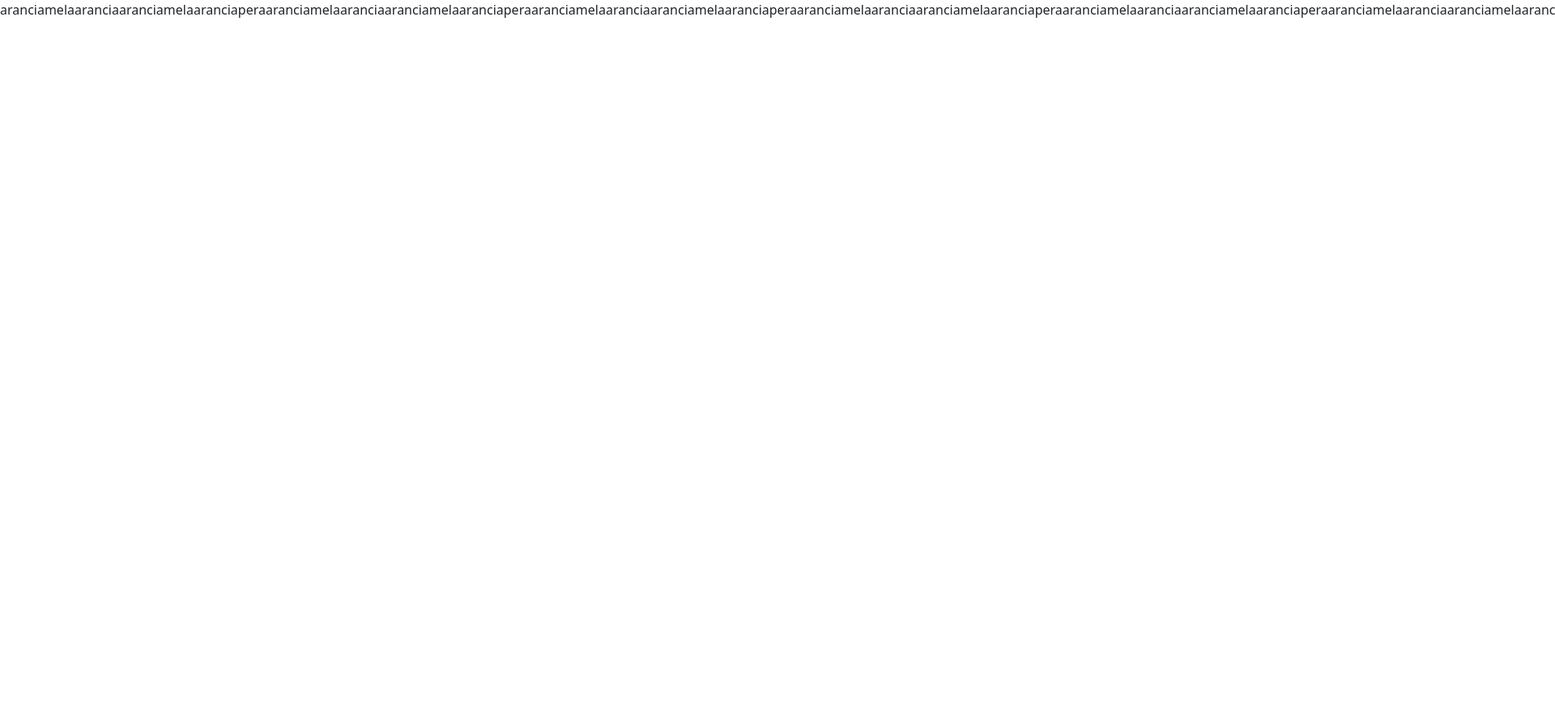
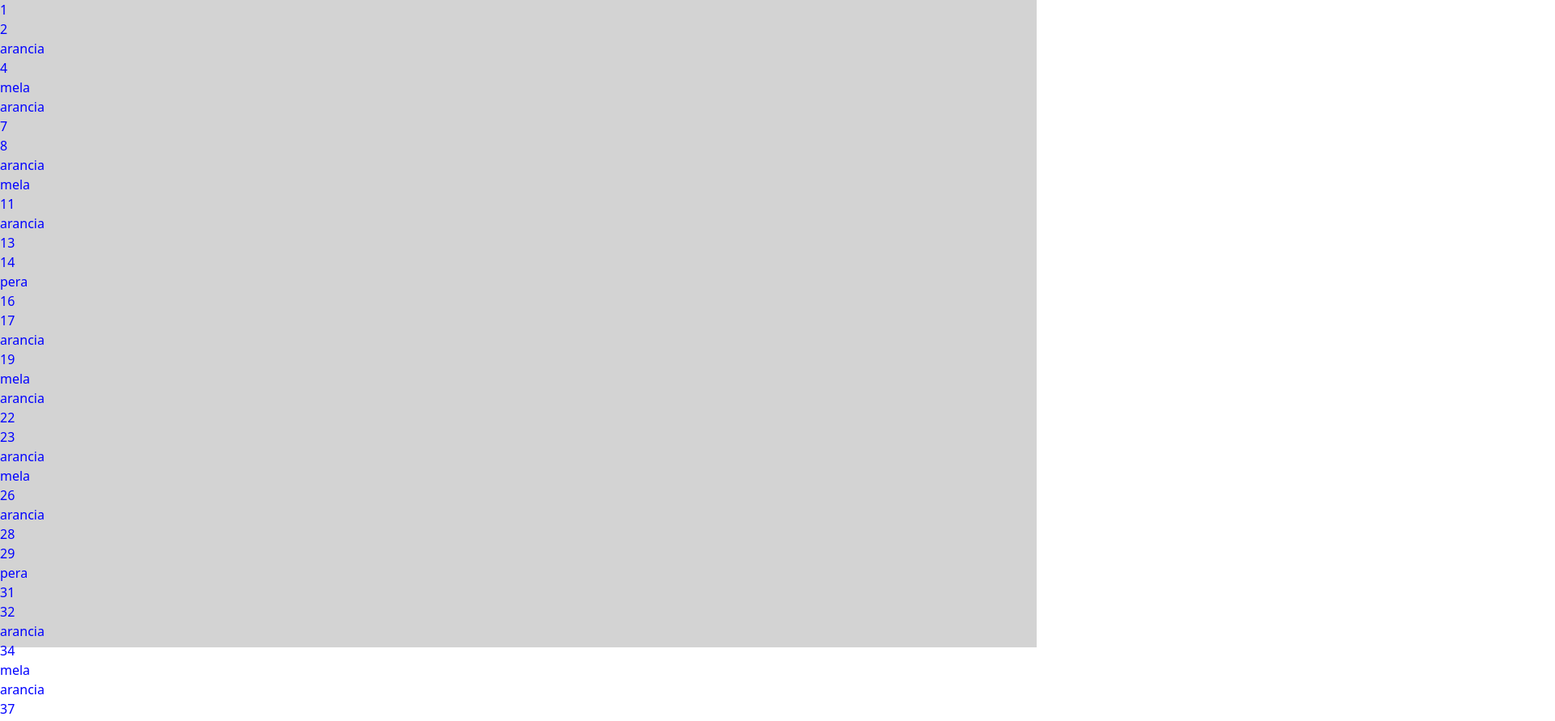
Before and after one commit to Ensick/js-fizzbuzz, a plain HTML site: page index.html in a window 1280 px wide. Shown: the top 891 px of the page at 81% size, 1920 px wide, since content can reach past the window. Before the commit the page ends 800 px from the top, so only its background shows below. Drawn offline with nearby package versions, Linux system fonts and the light colour scheme.

Commit message:
Funzione completa layout in lavorazione

```diff
--- a/assets/css/style.css
+++ b/assets/css/style.css
@@ -0,0 +1,8 @@
+.ms-bg-gray{
+    background-color: lightgray;
+}
+
+#box *{
+    color: blue;
+    flex-grow: 1;
+}
--- a/assets/js/main.js
+++ b/assets/js/main.js
@@ -10,32 +10,33 @@
 // 1. Scriviamo sempre prima dei commenti in italiano per capire cosa vogliamo fare
 // 2. Proviamo ad immaginare le operazioni che vogliamo far svolgere al nostro programma così come lo faremmo "a mano"
 
- let div = document.getElementById("box")
+ let section = document.getElementById("box")
 
- let span = document.createElement("span")
+ let div = document.createElement("div")
 
- div.append(span)
+ section.append(div)
 
 
- console.log("x")
-
-
-  for( let x=1; x <=100; x++){
+  for( let x=1; x<=100; x++){
 
      if( x % 3 == 0 && x % 5 == 0 ){
 
-         span.innerHTML += `pera`;
-         console.log("x")
+         div.innerHTML +=`<div>pera</div>`;
+         console.log("pera")
 
      }else if(x % 5 == 0){
 
-         span.innerHTML += `mela`
-         console.log("x")
+         div.innerHTML += `<div>mela</div>`
+         console.log("mela")
 
      } else if(x % 3 == 0){
 
-         span.innerHTML += `arancia`
-         console.log("x")
+         div.innerHTML += `<div>arancia</div>`
+         console.log("arancia")
+     } else {
+
+        div.innerHTML += `<div>${x}</div>`
+        console.log(x)
      }
 
   }
--- a/index.html
+++ b/index.html
@@ -10,23 +10,24 @@
 </head>
 <body>
 
-    <header>
 
-    </header>
+    <div class="vh-100 ms-bg-gray">
+        <header>
 
-    <main>
+        </header>
 
-        <section>
+        <main>
 
-            <div id="box">
+            <section id="box" class="d-flex overflow-auto h-100">
 
 
-            </div>
 
-        </section>
+            </section>
 
 
-    </main>
+        </main>
+    </div>
+
 
 
 
```
